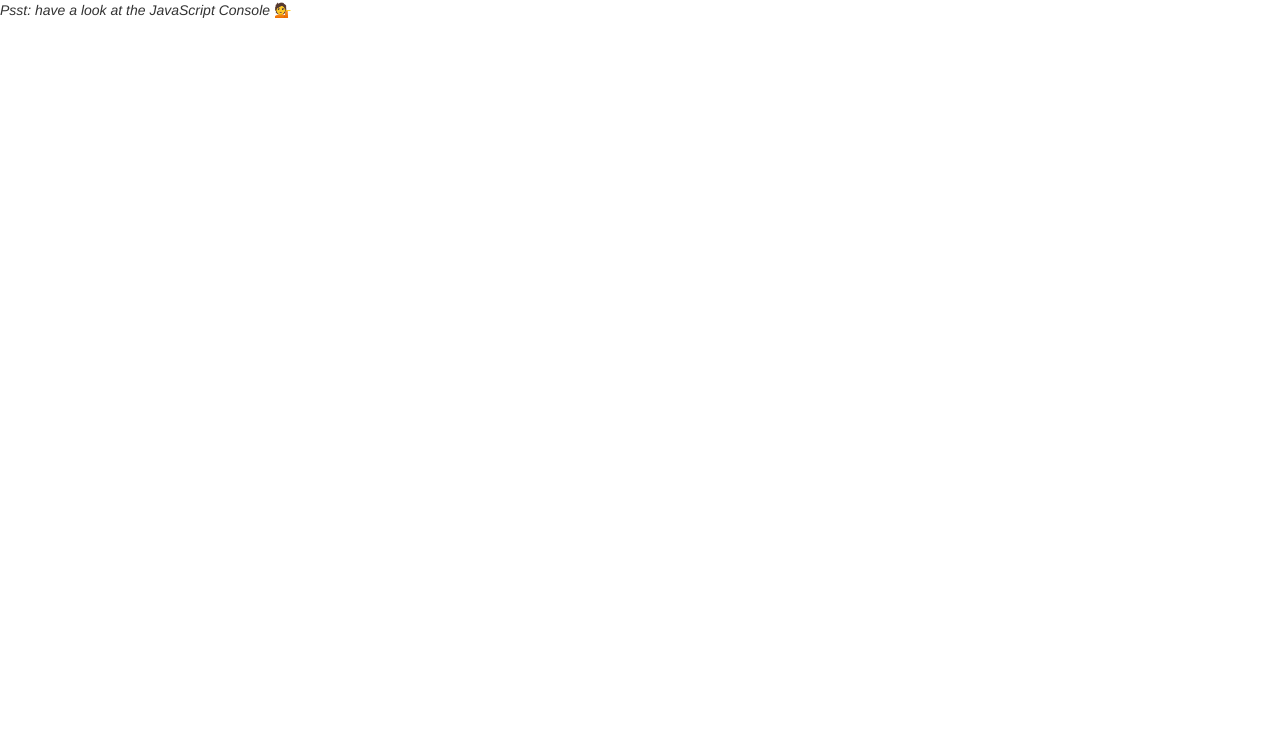
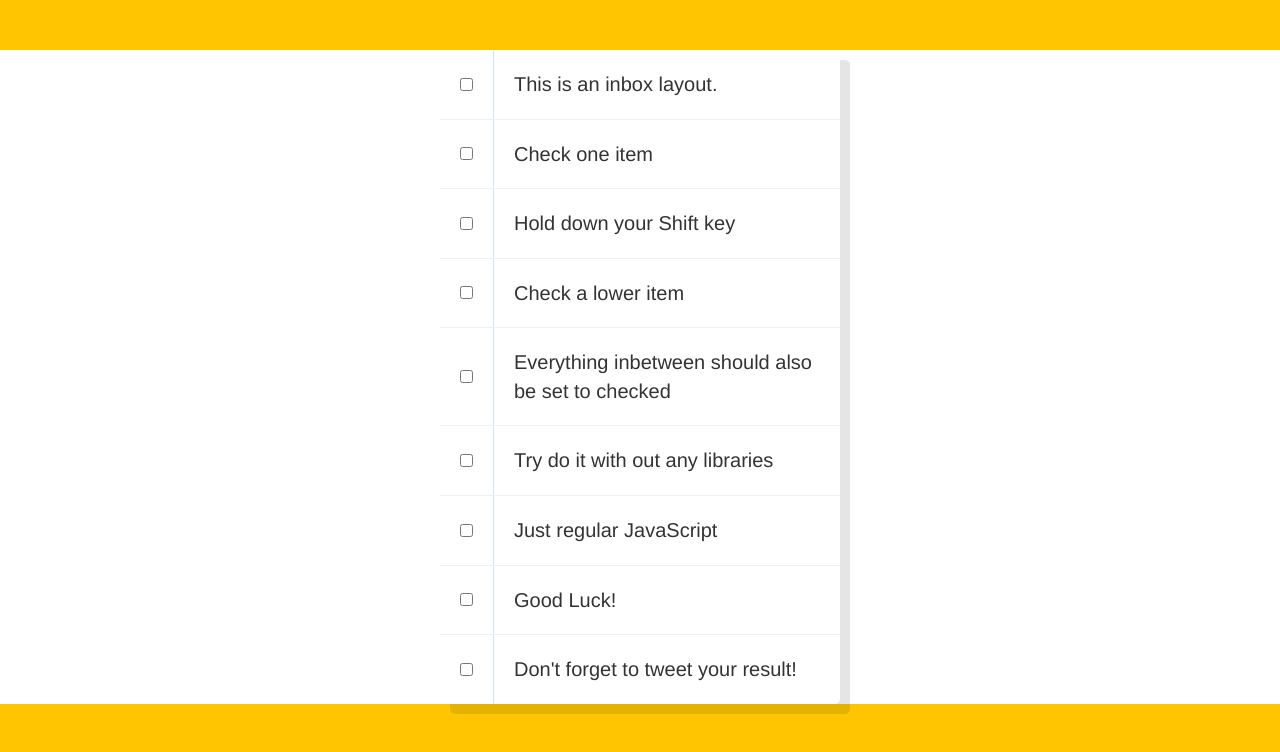
Before and after one commit to Ropestar1/js-shift-checks, a plain HTML site: page index.html in a window 1280 px wide. Drawn offline with nearby package versions, Linux system fonts and the light colour scheme.

Commit message:
Adding initial content.

```diff
--- /dev/null
+++ b/assets/css/styles.css
@@ -0,0 +1,43 @@
+html {
+  font-family: sans-serif;
+  background:#ffc600;
+}
+
+.inbox {
+  max-width:400px;
+  margin:50px auto;
+  background:white;
+  border-radius:5px;
+  box-shadow:10px 10px 0 rgba(0,0,0,0.1);
+}
+
+.item {
+  display:flex;
+  align-items:center;
+  border-bottom: 1px solid #F1F1F1;
+}
+
+.item:last-child {
+  border-bottom:0;
+}
+
+
+input:checked + p {
+  background:#F9F9F9;
+  text-decoration: line-through;
+}
+
+input[type="checkbox"] {
+  margin:20px;
+}
+
+p {
+  margin:0;
+  padding:20px;
+  transition:background 0.2s;
+  flex:1;
+  font-family:'helvetica neue';
+  font-size: 20px;
+  font-weight: 200;
+  border-left: 1px solid #D1E2FF;
+}
--- a/index.html
+++ b/index.html
@@ -4,19 +4,63 @@
 	<meta charset="UTF-8">
 	<meta name="viewport" content="width=device-width, initial-scale=1.0">
 	<!-- TODO: update below text then delete this comment -->
-	<title>Array Cardio</title>
+	<title>Shift to Click</title>
   <!-- OPTIONAL: comment out below line to add a favicon on the title tab -->
   <!-- <link rel="shortcut icon" type="image/png" href="./assets/images/favicon-logo.png"> -->
 	<!-- Bootstrap link -->
 	<link rel="stylesheet" href="https://maxcdn.bootstrapcdn.com/bootstrap/3.3.7/css/bootstrap.min.css" integrity="sha384-BVYiiSIFeK1dGmJRAkycuHAHRg32OmUcww7on3RYdg4Va+PmSTsz/K68vbdEjh4u" crossorigin="anonymous">
 	<!-- OPTIONAL: add a link to any googlefonts or other fonts here. -->
-	<!-- <link rel="stylesheet" type="text/css" href="./assets/css/styles.css"> -->
+	<link rel="stylesheet" type="text/css" href="./assets/css/styles.css">
 	<script src="https://ajax.googleapis.com/ajax/libs/jquery/3.2.1/jquery.min.js" defer></script>
 	<script type="text/javascript" src="./assets/js/app.js" defer></script>
 </head>
 <body>
 
-  <p><em>Psst: have a look at the JavaScript Console</em> 💁</p>
+	<!--
+   The following is a common layout you would see in an email client.
+
+   When a user clicks a checkbox, holds Shift, and then clicks another checkbox a few rows down, all the checkboxes inbetween those two checkboxes should be checked.
+
+  -->
+  <div class="inbox">
+    <div class="item">
+      <input type="checkbox">
+      <p>This is an inbox layout.</p>
+    </div>
+    <div class="item">
+      <input type="checkbox">
+      <p>Check one item</p>
+    </div>
+    <div class="item">
+      <input type="checkbox">
+      <p>Hold down your Shift key</p>
+    </div>
+    <div class="item">
+      <input type="checkbox">
+      <p>Check a lower item</p>
+    </div>
+    <div class="item">
+      <input type="checkbox">
+      <p>Everything inbetween should also be set to checked</p>
+    </div>
+    <div class="item">
+      <input type="checkbox">
+      <p>Try do it with out any libraries</p>
+    </div>
+    <div class="item">
+      <input type="checkbox">
+      <p>Just regular JavaScript</p>
+    </div>
+    <div class="item">
+      <input type="checkbox">
+      <p>Good Luck!</p>
+    </div>
+    <div class="item">
+      <input type="checkbox">
+      <p>Don't forget to tweet your result!</p>
+    </div>
+  </div>
+
 
 </body>
 </html>
```
